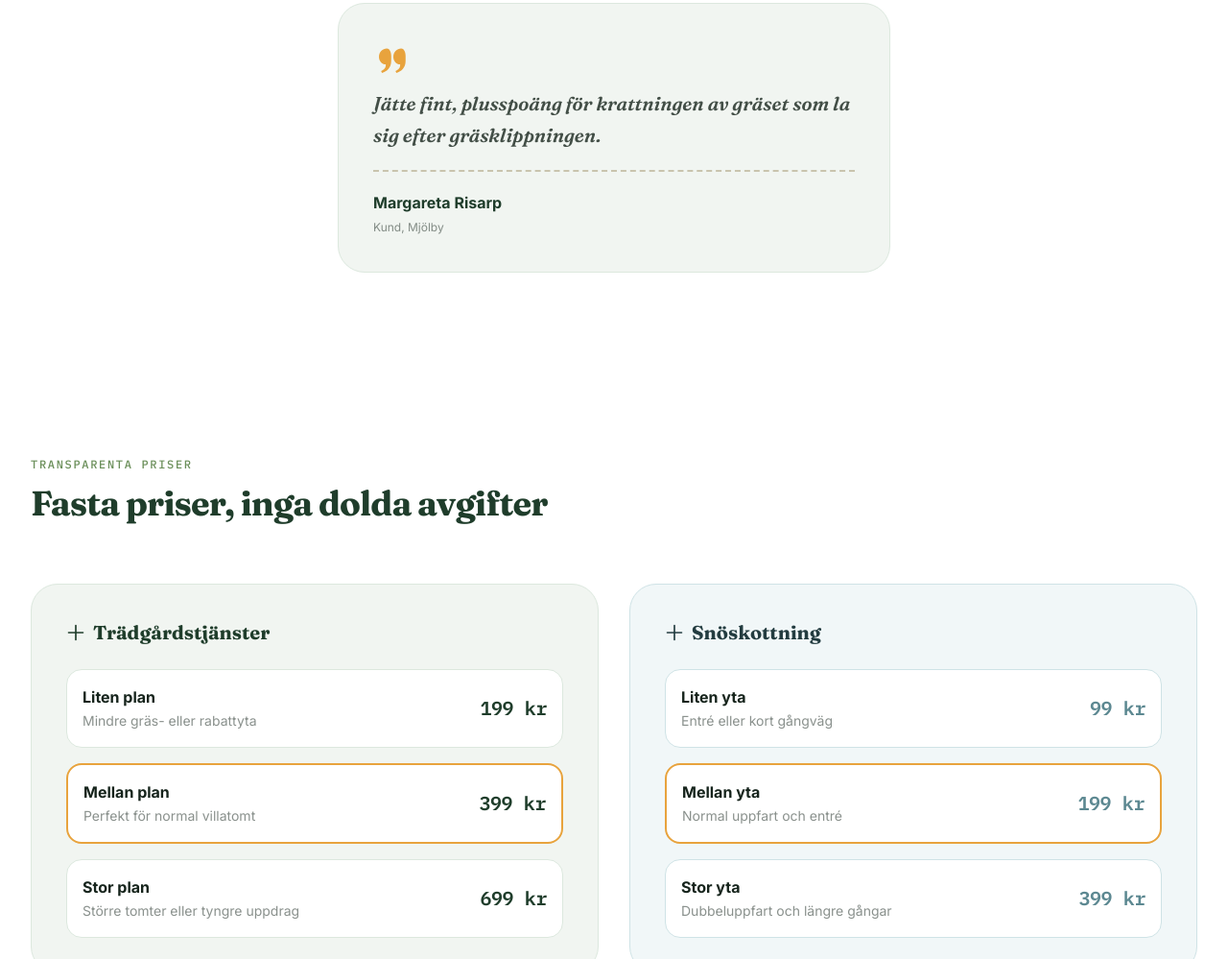
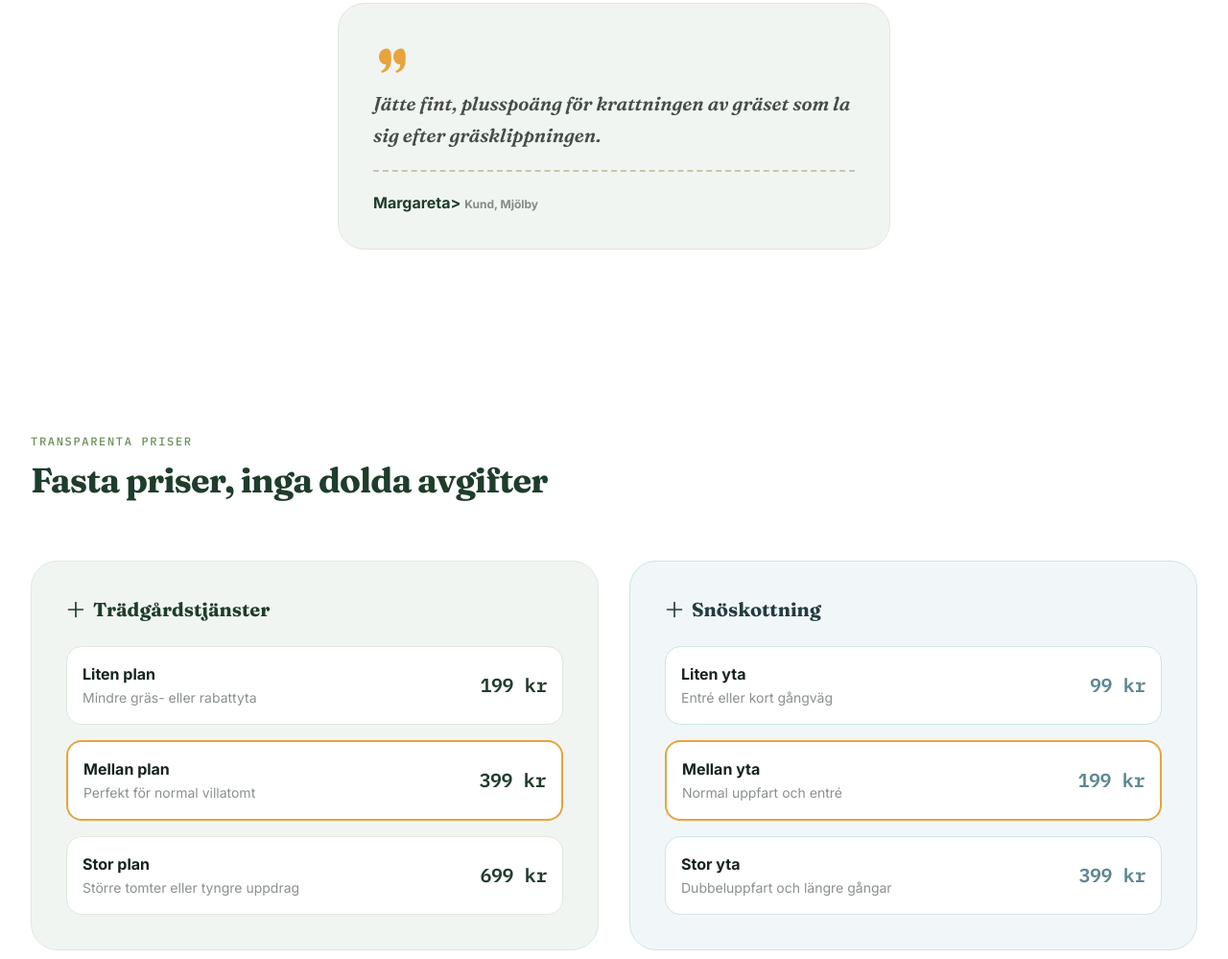
Before and after one commit to Kiwiojgurwgheru/ungkraft-mjolby, a website: page index.html in a window 1280 px wide. Shown: the part 2298-3297 px from the top of the page at 96% size. Drawn offline with nearby package versions, Linux system fonts and the light colour scheme; no server answers.

Commit message:
Shorten name in customer card

```diff
--- a/index.html
+++ b/index.html
@@ -292,7 +292,7 @@
                 <svg class="w-9 h-9 text-sun mb-4" viewBox="0 0 24 24" fill="currentColor"><path d="M9.5 7C6.5 7 4 9.5 4 12.8c0 2.8 2 5.2 4.7 5.2.3 2.3-1.2 3.9-3.2 4.6l.6 1.4c3.6-1 6.4-3.7 6.4-8.1V12C12.5 9.2 11.2 7 9.5 7zm10 0c-3 0-5.5 2.5-5.5 5.8 0 2.8 2 5.2 4.7 5.2.3 2.3-1.2 3.9-3.2 4.6l.6 1.4c3.6-1 6.4-3.7 6.4-8.1V12c0-2.8-1.3-5-3-5z"/></svg>
                 <p class="font-display text-xl italic text-ink/80 leading-relaxed flex-1">Jätte fint, plusspoäng för krattningen av gräset som la sig efter gräsklippningen.</p>
                 <div class="pt-5 mt-5 stitch">
-                    <span class="font-bold text-pine block">Margareta Risarp</span>
+                    <span class="font-bold text-pine block">Margareta>
                     <span class="text-xs text-ink/50">Kund, Mjölby</span>
                 </div>
             </div>
```
